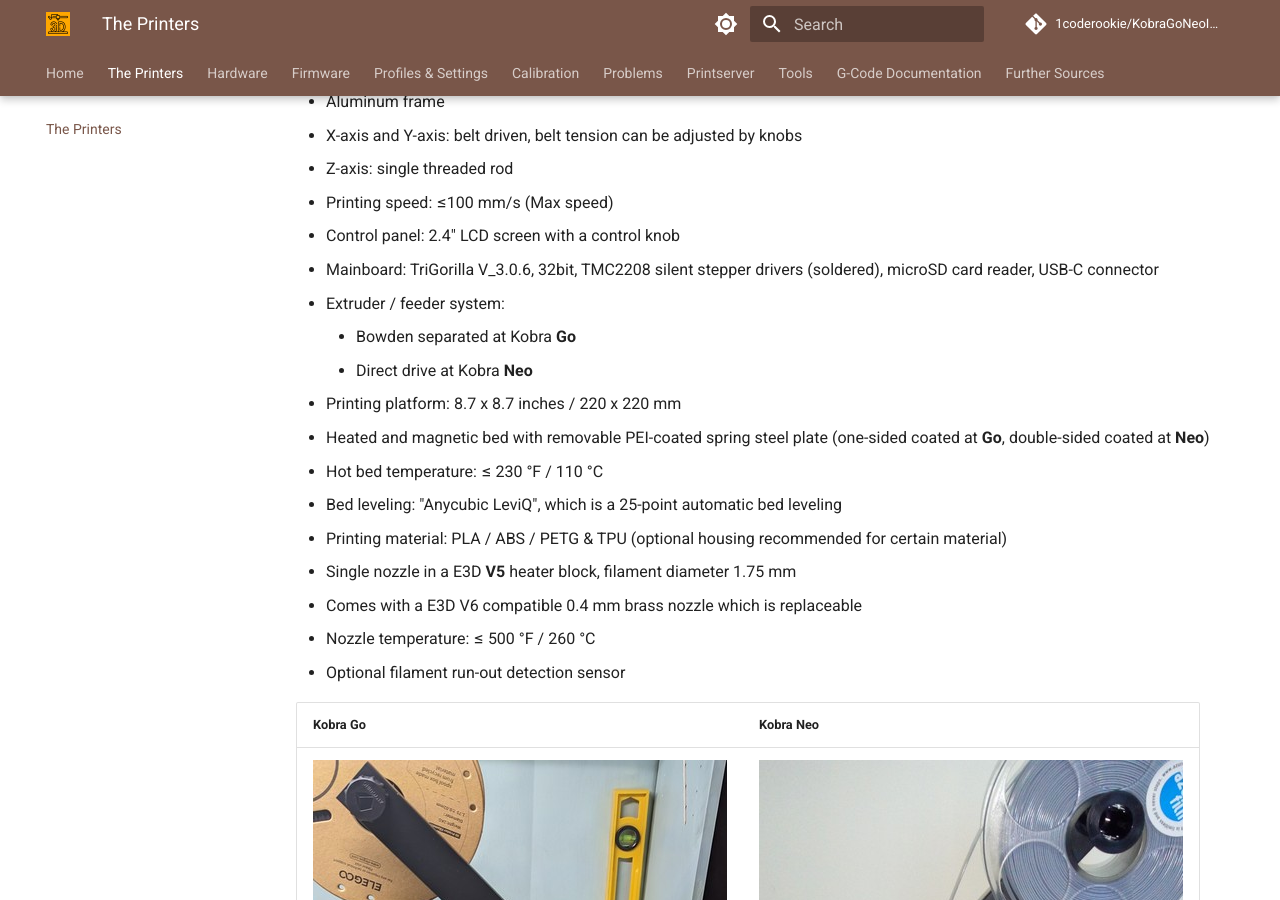
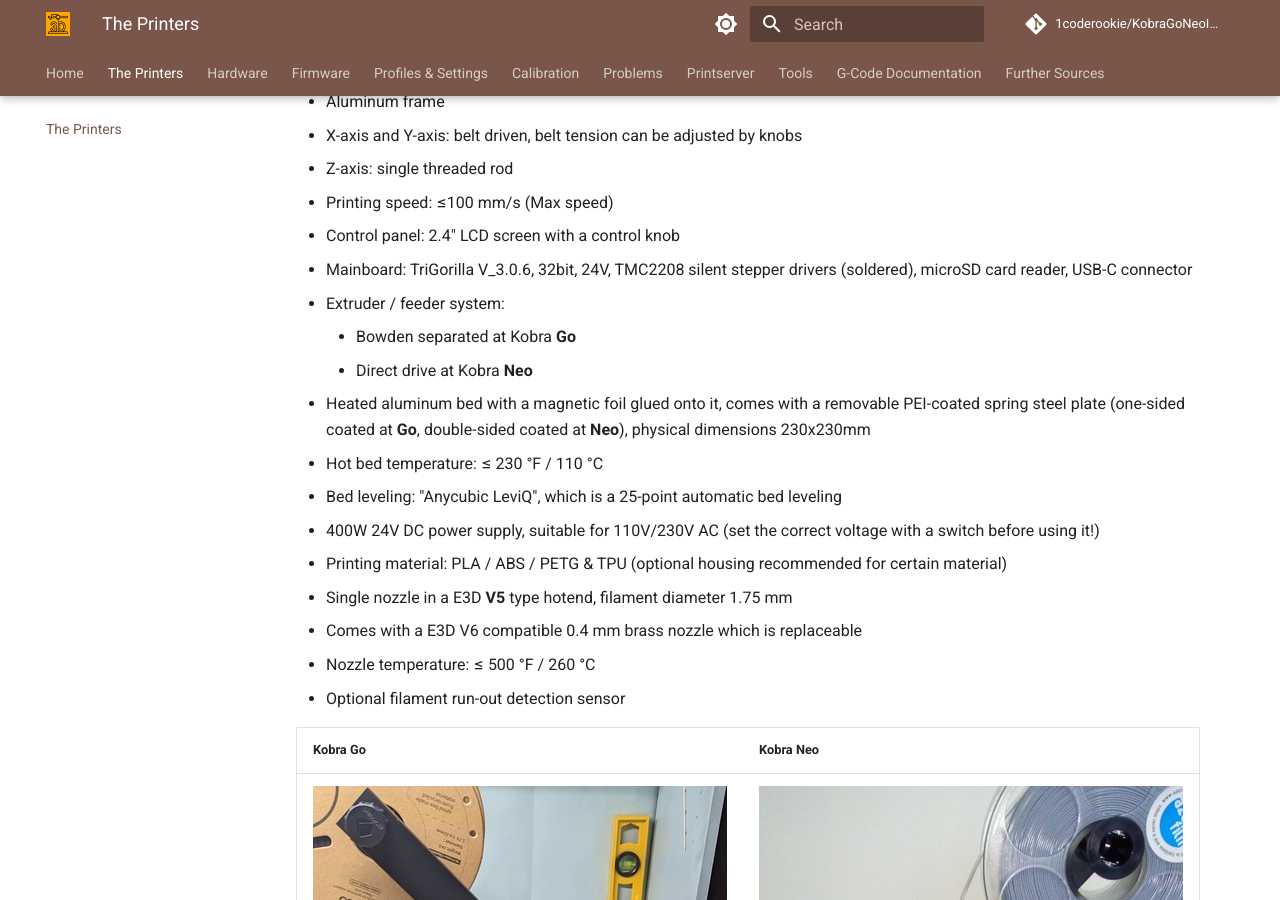
Before and after one commit to 1coderookie/KobraGoNeoInsights, an MkDocs documentation site: the page built from docs/printers.md, in a window 1280 px wide and 900 px high, scrolled down 721 px. Built offline with MkDocs 1.6.1 and Material for MkDocs 9.7.7, drawn with Linux system fonts in a browser that asks for light colours; comment, search, counter and statistics services are not loaded.

Commit message:
Update printers.md

```diff
--- a/docs/printers.md
+++ b/docs/printers.md
@@ -34,16 +34,16 @@
 - Z-axis: single threaded rod
 - Printing speed: ≤100 mm/s (Max speed)
 - Control panel: 2.4" LCD screen with a control knob
-- Mainboard: TriGorilla V_3.0.6, 32bit, TMC2208 silent stepper drivers (soldered), microSD card reader, USB-C connector
+- Mainboard: TriGorilla V_3.0.6, 32bit, 24V, TMC2208 silent stepper drivers (soldered), microSD card reader, USB-C connector
 - Extruder / feeder system:
     - Bowden separated at Kobra **Go**
     - Direct drive at Kobra **Neo**
-- Printing platform: 8.7 x 8.7 inches / 220 x 220 mm
-- Heated and magnetic bed with removable PEI-coated spring steel plate (one-sided coated at **Go**, double-sided coated at **Neo**)
+- Heated aluminum bed with a magnetic foil glued onto it, comes with a removable PEI-coated spring steel plate (one-sided coated at **Go**, double-sided coated at **Neo**), physical dimensions 230x230mm
 - Hot bed temperature: ≤ 230 °F / 110 °C
 - Bed leveling: "Anycubic LeviQ", which is a 25-point automatic bed leveling
+- 400W 24V DC power supply, suitable for 110V/230V AC (set the correct voltage with a switch before using it!)
 - Printing material: PLA / ABS / PETG & TPU (optional housing recommended for certain material)
-- Single nozzle in a E3D **V5** heater block, filament diameter 1.75 mm
+- Single nozzle in a E3D **V5** type hotend, filament diameter 1.75 mm
 - Comes with a E3D V6 compatible 0.4 mm brass nozzle which is replaceable
 - Nozzle temperature: ≤ 500 °F / 260 °C
 - Optional filament run-out detection sensor
```
